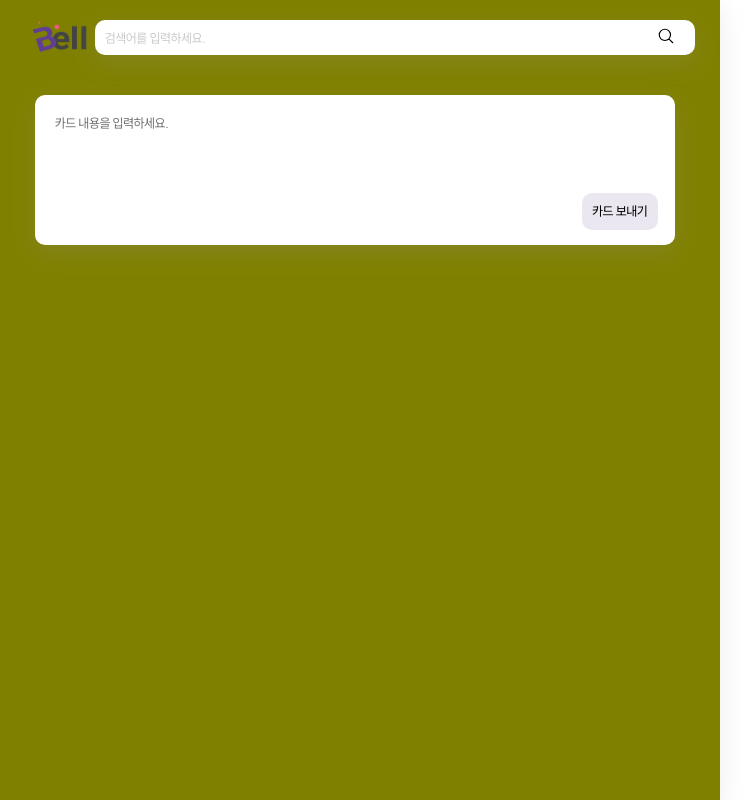
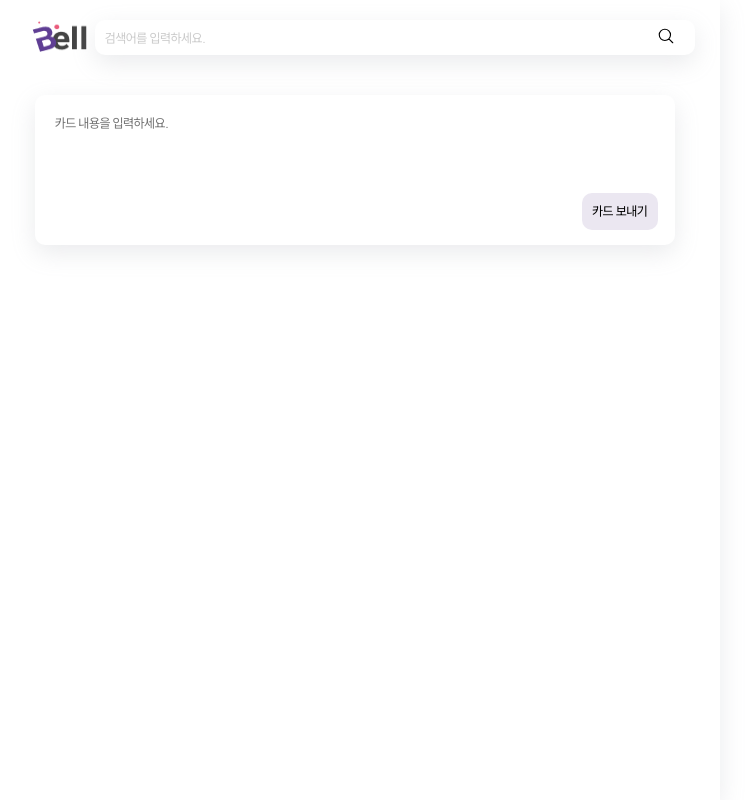
Before and after one commit to Project-Bell/Fe, a React (Create React App) app in the folder main/: page / in a window 1280 px wide. Shown: the whole page, without its empty margins (10-761 px from the left). Built offline with nearby package versions, Linux system fonts and the light colour scheme.

Commit message:
style : bg color 주석처리

```diff
--- a/main/src/pages/MainCard.css
+++ b/main/src/pages/MainCard.css
@@ -3,5 +3,5 @@
     height: 100vh;
 
     box-shadow: 0 8px 24px 0 rgba(149, 157, 165, 0.2);
-    background-color: olive;
+    /* background-color: olive; */
 }
```
